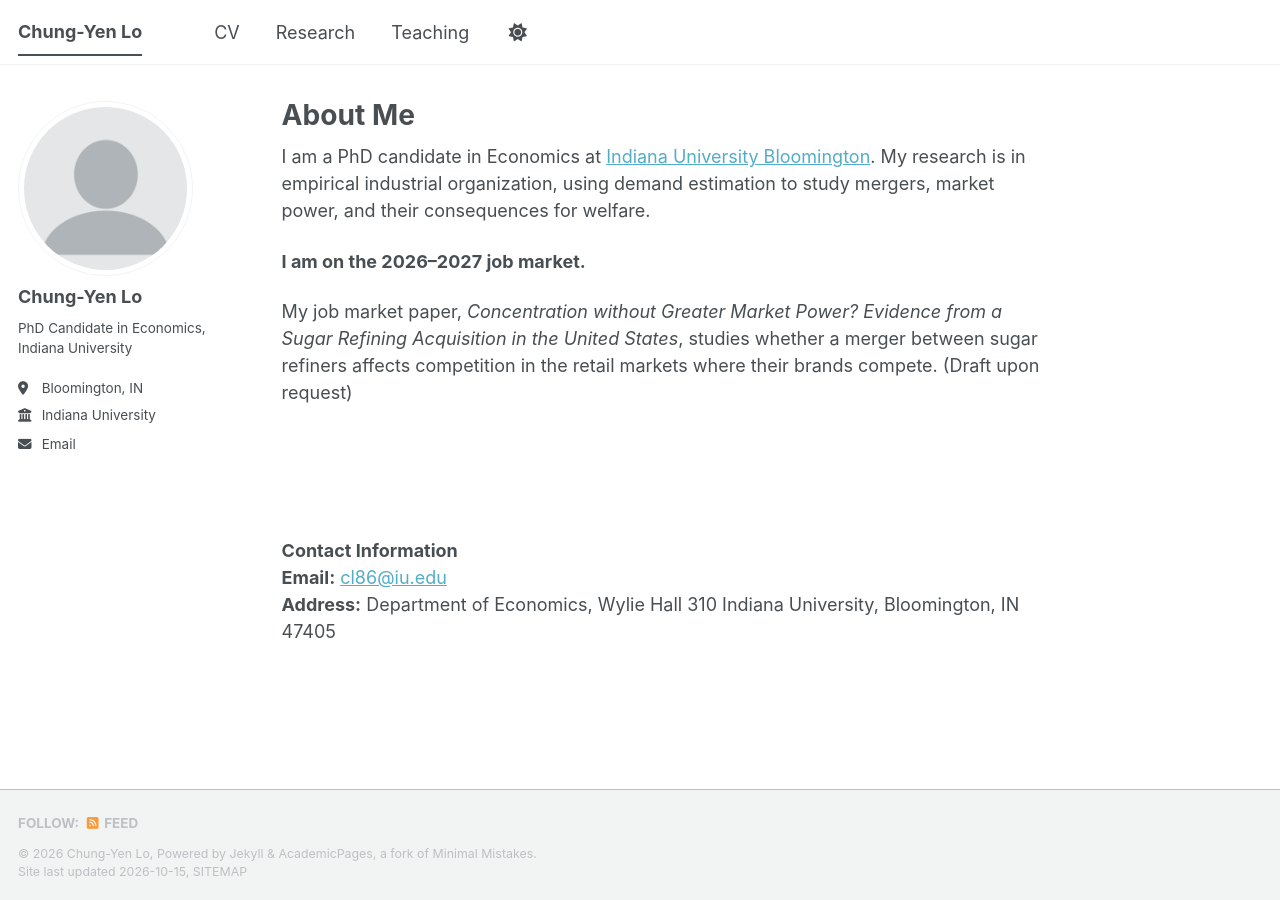
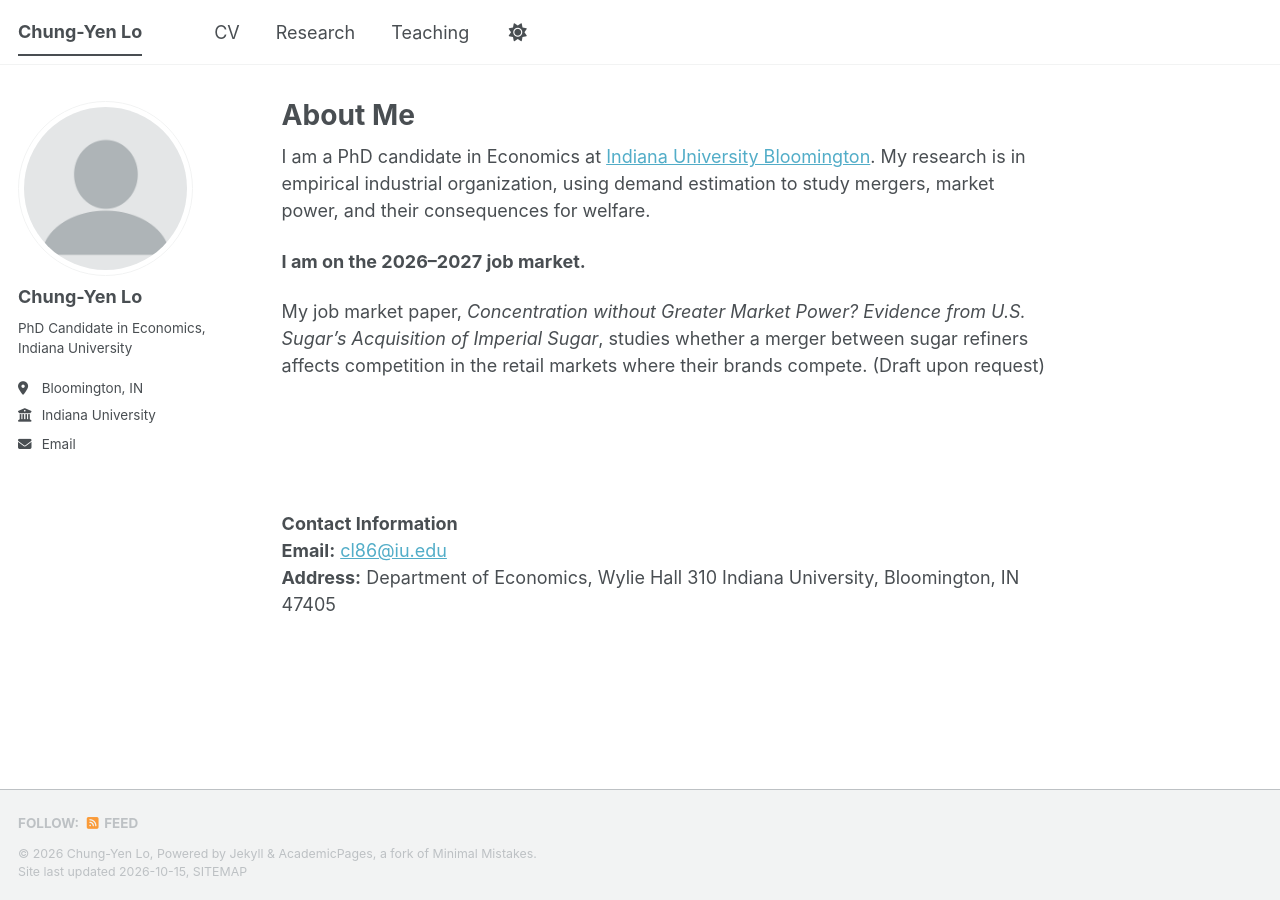
Before and after one commit to chungyenlo/chungyenlo.github.io, a Jekyll site: the page built from _pages/about.md, in a window 1280 px wide. Built offline with Jekyll 4.4.1, drawn with Linux system fonts in a browser that asks for light colours; a style sheet for code colours, icons or effects is not loaded.

Commit message:
Revise job market paper title in about.md
Updated the title of the job market paper for clarity.

```diff
--- a/_pages/about.md
+++ b/_pages/about.md
@@ -11,7 +11,7 @@ I am a PhD candidate in Economics at [Indiana University Bloomington](https://bl
 
 **I am on the 2026–2027 job market.**
 
-My job market paper, *Concentration without Greater Market Power? Evidence from a Sugar Refining Acquisition in the United States*, studies whether a merger between sugar refiners affects competition in the retail markets where their brands compete. (Draft upon request)
+My job market paper, *Concentration without Greater Market Power? Evidence from U.S. Sugar’s Acquisition of Imperial Sugar*, studies whether a merger between sugar refiners affects competition in the retail markets where their brands compete. (Draft upon request)
 
 <div style="height: 6em;"></div>
 
```
